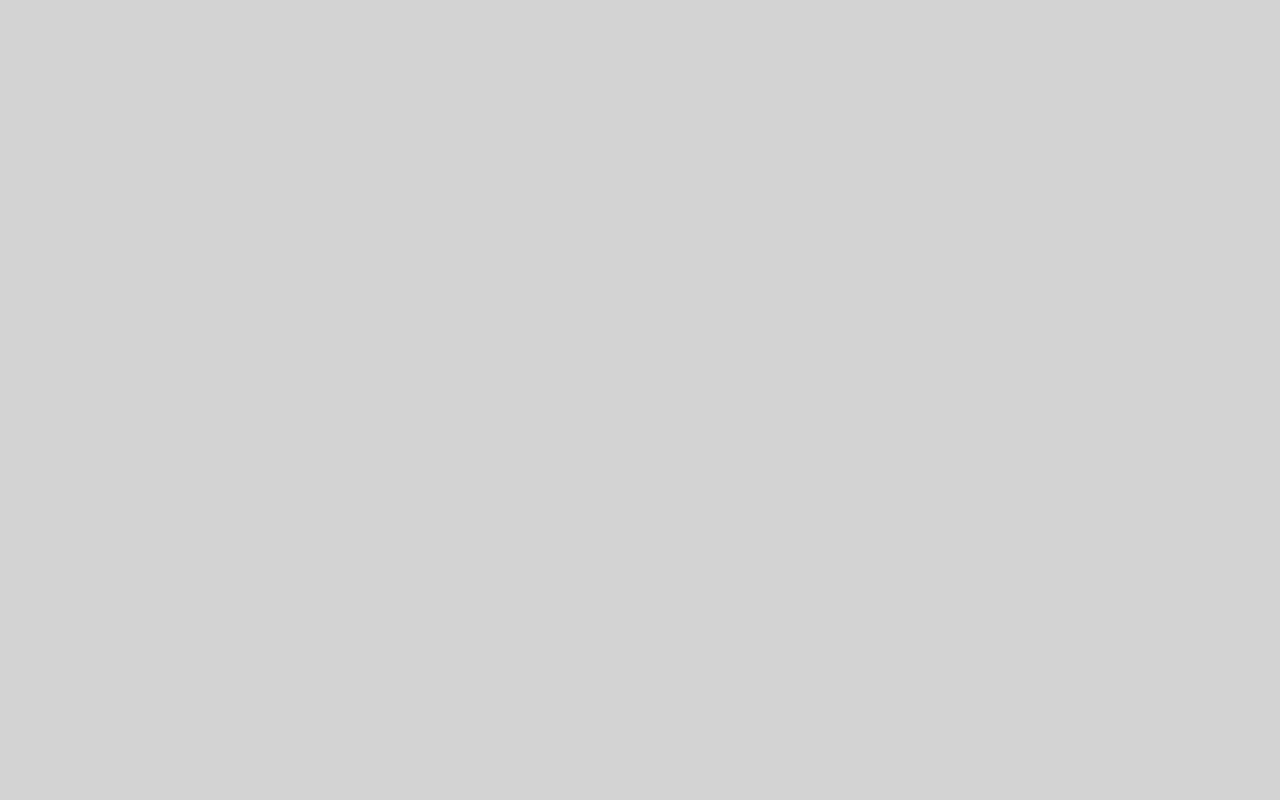
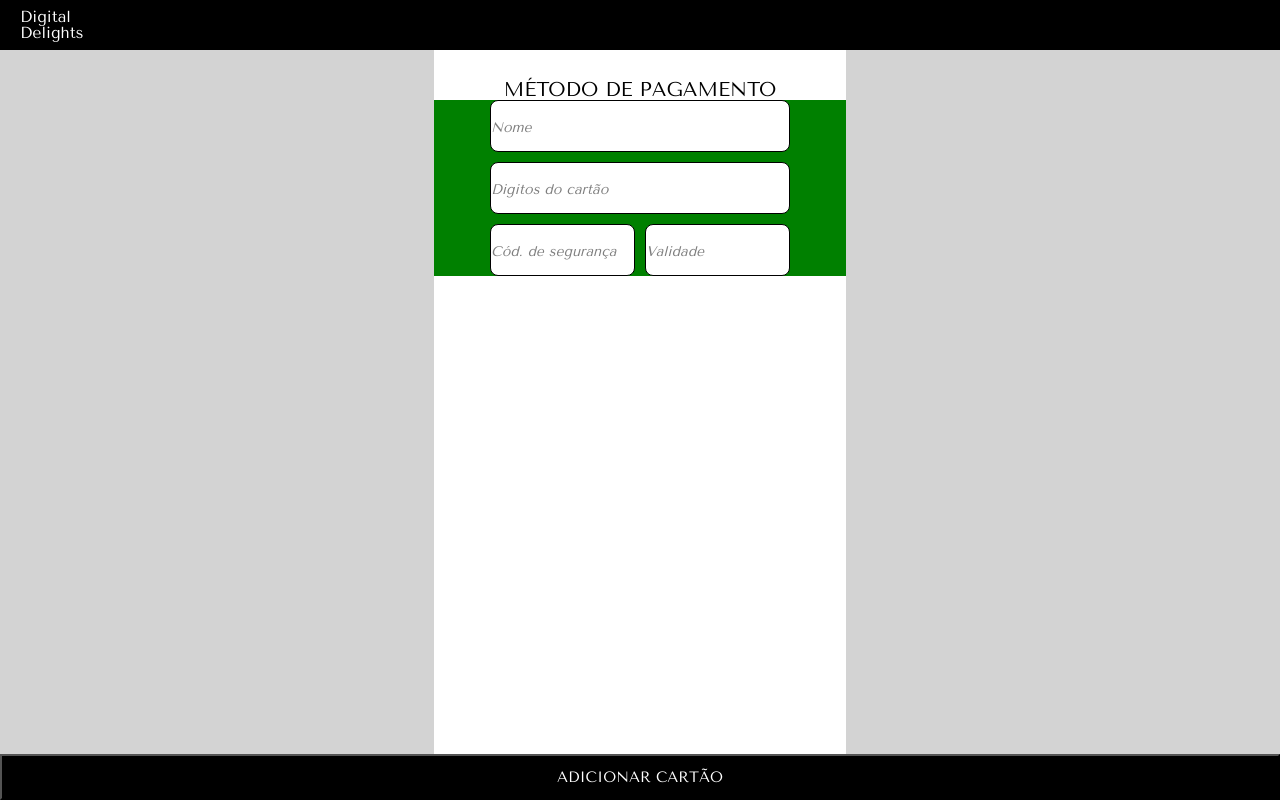
Before and after one commit to expeditus303/projeto15-digital_delights-front, a React (Create React App) app: page /payment in a window 1280 px wide. Before the commit this address had no page. Built offline with nearby package versions, Linux system fonts and the light colour scheme.

Commit message:
feat: forms added asking for card information

```diff
--- a/src/App.js
+++ b/src/App.js
@@ -1,9 +1,9 @@
-import SignUpPage from './pages/SignUpPage/SignUpPage';
-
 import { BrowserRouter } from 'react-router-dom';
 import { Route, Routes } from 'react-router';
 import { useState } from 'react';
 import { UserContext } from './context/UserContext.js';
+import SignUpPage from './pages/SignUpPage/SignUpPage';
+import PaymentPage from './pages/PaymentPage/PaymentPage';
 
 
 function App() {
@@ -14,6 +14,7 @@ function App() {
       <UserContext.Provider value={{ user, setUser }}>
         <Routes>
           <Route path="/sign-up" element={<SignUpPage />} />
+          <Route path='/payment' element={<PaymentPage />} />
 
         </Routes>
       </UserContext.Provider>
--- a/src/pages/PaymentPage/PaymentCss.js
+++ b/src/pages/PaymentPage/PaymentCss.js
@@ -0,0 +1,144 @@
+import styled from "styled-components";
+
+export const PaymentContainer = styled.div`
+display: flex;
+flex-direction: column;
+align-items: center;
+background-color: #FFF;
+height: 100vh;
+max-height: 100vh;
+width: 100vw;
+max-width: 412px;
+position: relative;
+`
+export const Header = styled.div`
+display: flex;
+width: 100vw;
+height: 50px;
+flex-direction: row;
+justify-content: space-between;
+padding: 0 20px;
+align-items: center;
+background-color: #000;
+
+ion-icon{
+    font-size: 25px;
+    color: #fff;
+}
+
+a{
+    color: #fff;
+}
+`
+export const Title = styled.h1`
+font-family: Tenor Sans;
+font-style: normal;
+font-weight: 400;
+font-size: 16px;
+color: #fff;
+`
+export const Subtitle = styled.h2`
+font-family: Tenor Sans;
+font-style: normal;
+font-weight: 400;
+font-size: 20px;
+color: #000;
+margin-top: 30px;
+`
+
+export const PaymentData = styled.div`
+display: flex;
+width: 100vw;
+max-width: 412px;
+align-items: center;
+justify-content: center;
+background-color: green;
+button{
+    width: 100vw;
+    position: fixed;
+    bottom: 0;
+    left: 0;
+    right: 0;
+    height: 46px;
+    display: flex;
+    margin-top: 50px;
+    align-items: center;
+    justify-content: center;
+    cursor: pointer;
+    pointer-events: ${(props) => (props.disabled ? "none" : "all")};
+    opacity: ${(props) => (props.disabled ? 0.7 : 1)};
+    font-size: 20px;
+    line-height: 26px;
+    text-align: center;
+    background: #000;
+    &:hover {
+        background: #E8EBEF;
+    }
+    s &:active {
+        background: #E8EBEF;
+    }
+    &:focus {
+        outline: none;
+    }
+    font-family: Tenor Sans;
+    font-style: normal;
+    font-weight: 400;
+    font-size: 15px;
+    line-height: 23px;
+    color: #fff;
+}
+
+`
+
+export const UpperBoxes = styled.div`
+display: flex;
+flex-direction: column;
+align-items: center;
+width:100vw;
+max-width: 412px;
+input{
+    width: 300px;
+    height: 52px;
+    border-radius: 8px;
+    border-style: solid;
+    border-width: 1px;
+    border-color: #000;
+    background-color: #fff;
+    font-size: 18px;
+    font-family: Tenor Sans;
+    margin-bottom: 10px;
+    ::placeholder{
+        color: #7e7e7e;
+        font-size: 14px;
+        font-weight: 400;
+        font-style: italic;
+        align-text: center;
+    }
+}
+`
+
+export const LowerBoxes = styled.div`
+display: flex;
+flex-direction: row;
+margin: 0px auto 0px;
+width:300px;
+justify-content: space-between;
+input{
+    width: 145px;
+    height: 52px;
+    border-radius: 8px;
+    border-style: solid;
+    border-width: 1px;
+    border-color: #000;
+    background-color: #fff;
+    font-size: 18px;
+    font-family: Tenor Sans;
+    ::placeholder{
+        color: #7e7e7e;
+        font-size: 14px;
+        font-weight: 400;
+        font-style: italic;
+        align-text: center;
+    }
+}
+`
--- a/src/pages/PaymentPage/PaymentPage.js
+++ b/src/pages/PaymentPage/PaymentPage.js
@@ -0,0 +1,95 @@
+import { PaymentContainer, Header, Title, Subtitle, PaymentData, UpperBoxes, LowerBoxes } from "./PaymentCss";
+import { Link, useNavigate } from "react-router-dom";
+import { useState } from "react";
+
+
+
+export default function PaymentPage() {
+    const navigate = useNavigate();
+
+    const [form, setForm] = useState({
+        name: "",
+        cardNumber: "",
+        securityCode: "",
+        expDate: ""
+    });
+
+    function handleForm(e) {
+        setForm({
+            ...form, [e.target.id]: e.target.value
+        })
+    }
+
+    function sendPaymentMethod(e) {
+        e.preventDefault();
+        navigate("/checkout");
+    }
+
+
+    return (
+            <PaymentContainer>
+
+                <Header>
+                    <Link to="/">
+                        <Title>
+                            Digital
+                            <br />Delights
+                        </Title>
+                    </Link>
+
+                    <Link to="/cart">
+                        <ion-icon name="cart-outline"></ion-icon>
+                    </Link>
+                </Header>
+
+                <Subtitle>
+                    MÉTODO DE PAGAMENTO
+                </Subtitle>
+
+                <PaymentData>
+                    <form onSubmit={sendPaymentMethod}>
+                        <UpperBoxes>
+                            <input
+                                id='name'
+                                type='text'
+                                value={form.name}
+                                placeholder='Nome'
+                                onChange={handleForm}
+                                required
+                            />
+                            <input
+                                id='cardNumber'
+                                type='number'
+                                value={form.cardNumber}
+                                placeholder='Digitos do cartão'
+                                onChange={handleForm}
+                                required
+                            />
+                        </UpperBoxes>
+
+                        <LowerBoxes>
+                            <input
+                                id='securityCode'
+                                type='number'
+                                value={form.securityCode}
+                                placeholder='Cód. de segurança'
+                                onChange={handleForm}
+                                required
+                            />
+                            <input
+                                id='expDate'
+                                type='text'
+                                value={form.expDate}
+                                placeholder='Validade'
+                                onChange={handleForm}
+                                required
+                            />
+                        </LowerBoxes>
+
+                        <button type='submit'>ADICIONAR CARTÃO</button>
+                    </form>
+                </PaymentData>
+
+            </PaymentContainer>
+    )
+}
```
Also changed, not shown: src/assets/Background.png (added), src/assets/MasterCard.png (added).
